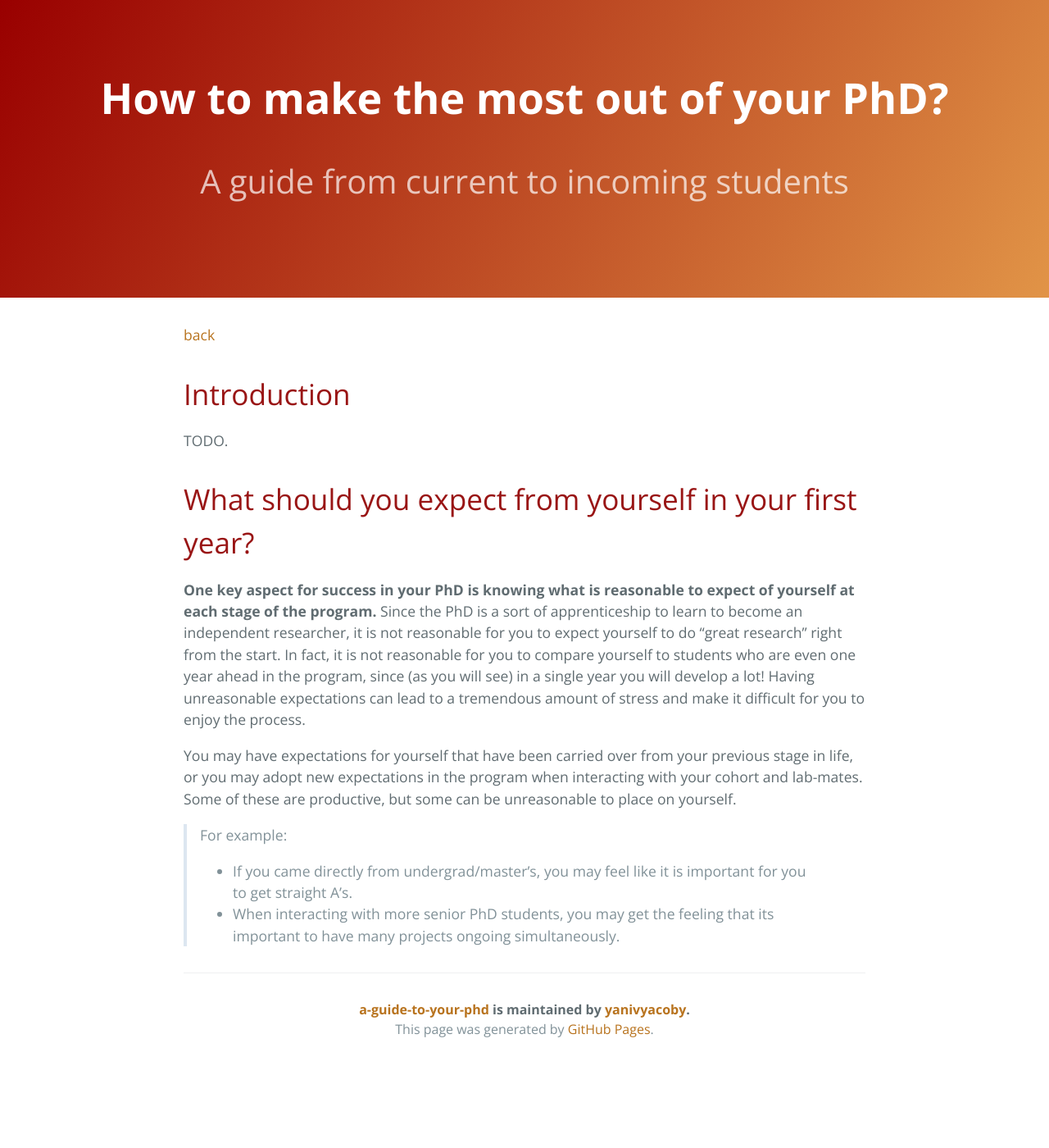
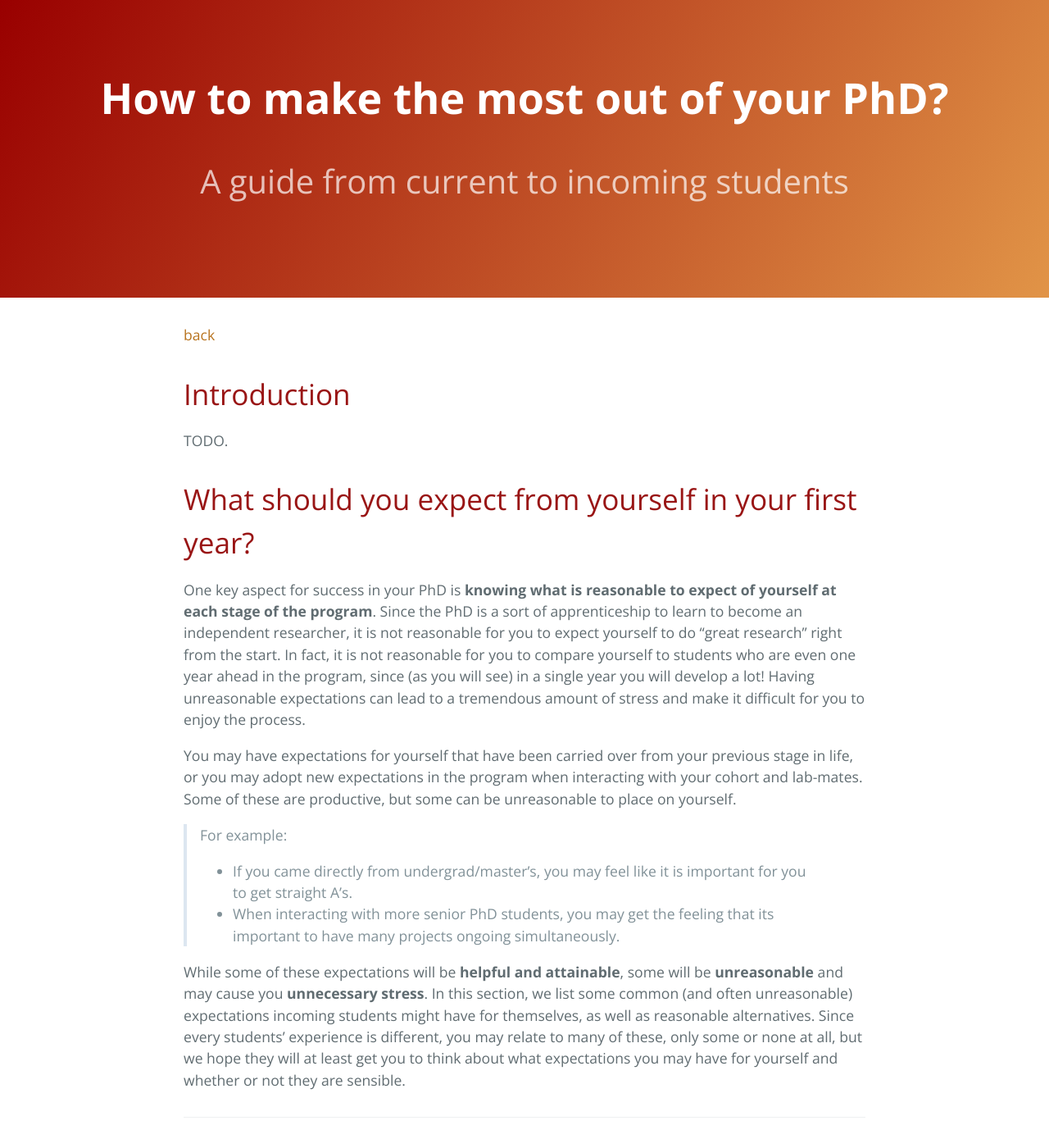
Before and after one commit to yanivyacoby/a-guide-to-your-phd, a Jekyll site: the page built from guide.md, in a window 1280 px wide and 1400 px high. Shown: the whole window at 82% size. Built offline with Jekyll 4.4.1, drawn with Linux system fonts in a browser that asks for light colours.

Commit message:
Update guide.md

```diff
--- a/guide.md
+++ b/guide.md
@@ -13,7 +13,7 @@ TODO.
 
 # What should you expect from yourself in your first year?
 
-**One key aspect for success in your PhD is knowing what is reasonable to expect of yourself at each stage of the program.**
+One key aspect for success in your PhD is **knowing what is reasonable to expect of yourself at each stage of the program**.
 Since the PhD is a sort of apprenticeship to learn to become an independent researcher,
 it is not reasonable for you to expect yourself to do "great research" right from the start.
 In fact, it is not reasonable for you to compare yourself to students who are even one year ahead in the program,
@@ -27,3 +27,8 @@ Some of these are productive, but some can be unreasonable to place on yourself.
 > For example:
 * If you came directly from undergrad/master's, you may feel like it is important for you to get straight A's.
 * When interacting with more senior PhD students, you may get the feeling that its important to have many projects ongoing simultaneously.
+
+While some of these expectations will be **helpful and attainable**, some will be **unreasonable** and may cause you **unnecessary stress**.
+In this section, we list some common (and often unreasonable) expectations incoming students might have for themselves, as well as reasonable alternatives.
+Since every students' experience is different, you may relate to many of these, only some or none at all,
+but we hope they will at least get you to think about what expectations you may have for yourself and whether or not they are sensible.
```
